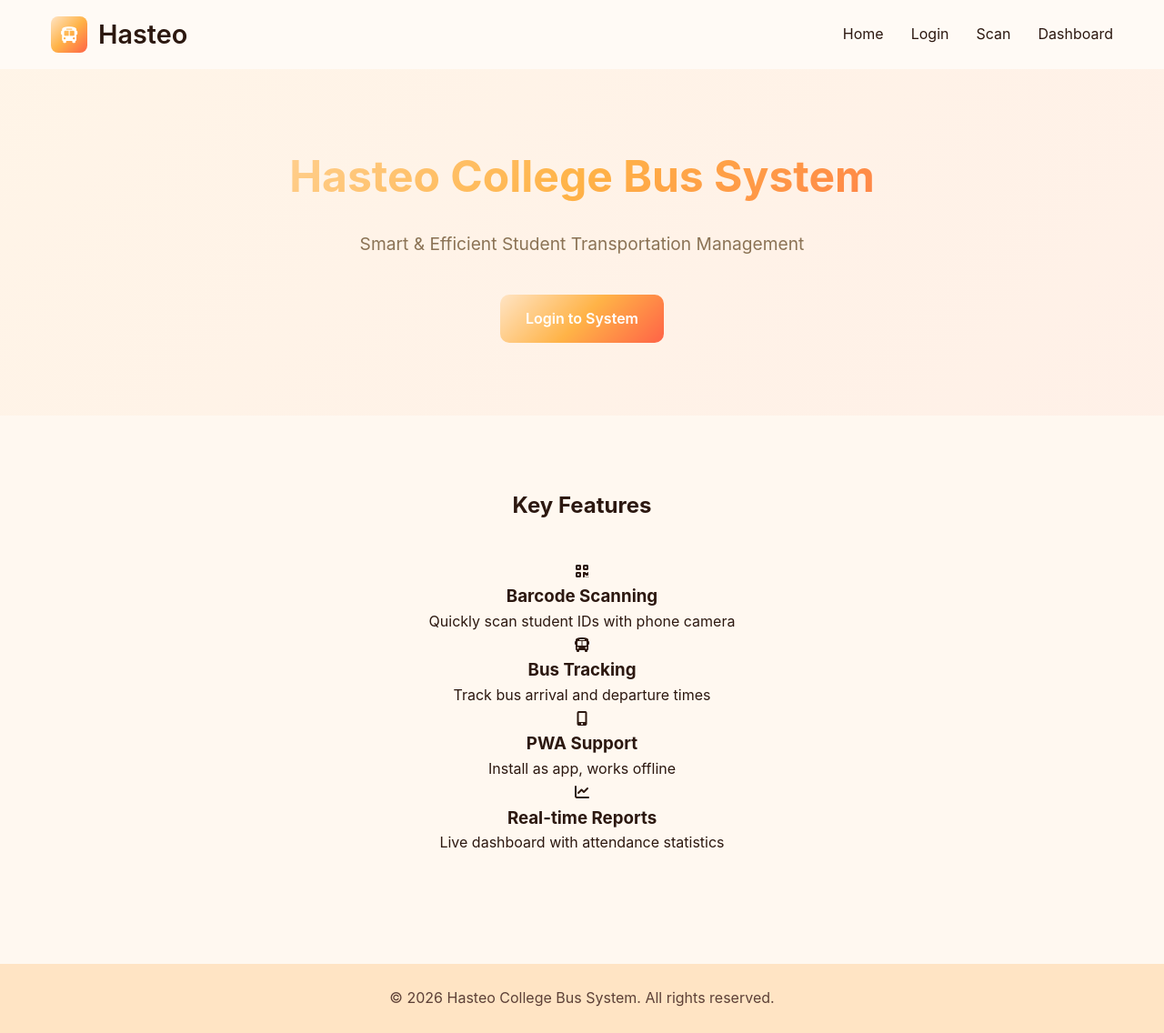
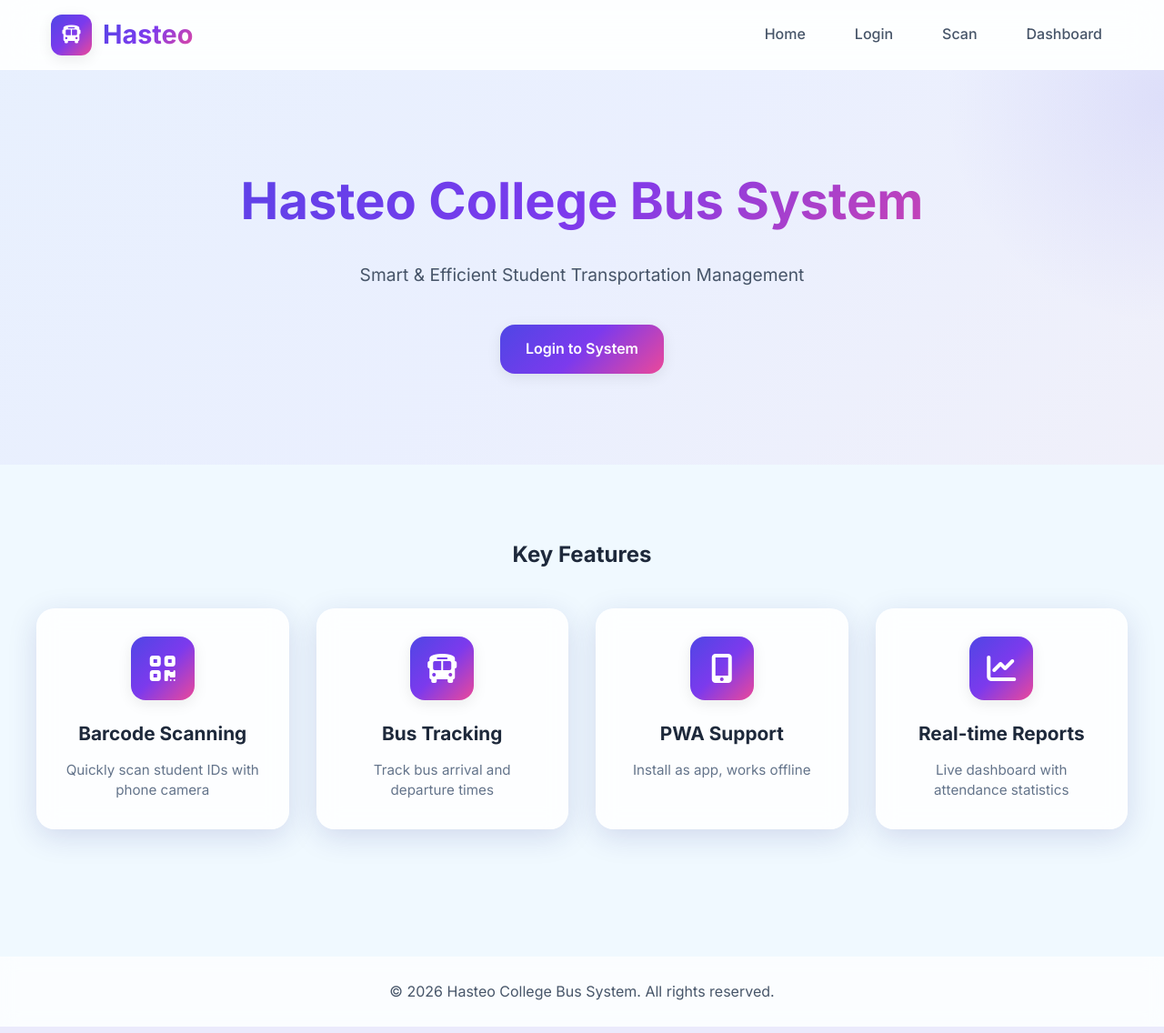
Before and after one commit to Connect-Enjoy/Hasteo, a Flask app: page / in a window 1280 px wide. Shown: the whole page at 91% size. Run offline with Flask 3, Linux system fonts and the light colour scheme.

Commit message:
Update style.css

```diff
--- a/static/css/style.css
+++ b/static/css/style.css
@@ -1,42 +1,45 @@
 :root {
-    /* Fox-inspired Gradient Colors */
-    --fox-gradient: linear-gradient(135deg, #FFE4C4 0%, #FFB347 50%, #FF6347 100%);
-    --fox-gradient-light: linear-gradient(135deg, #FFF8F0 0%, #FFE4C4 100%);
-    --fox-gradient-dark: linear-gradient(135deg, #FFB347 0%, #FF6347 100%);
+    /* Hasteo Color Palette - Modern & Professional */
+    --primary-gradient: linear-gradient(135deg, #4F46E5 0%, #7C3AED 50%, #EC4899 100%);
+    --primary-light: #6366F1;
+    --primary-medium: #4F46E5;
+    --primary-dark: #4338CA;
 
-    /* Color Palette */
-    --cream-bg: #FFF8F0;
-    --cream-light: #FFFAF5;
-    --cream-dark: #FFE4C4;
-    --orange-light: #FFB347;
-    --orange-medium: #FF8C42;
-    --orange-dark: #FF6347;
-    --reddish: #D93E30;
+    /* Glassmorphism Colors */
+    --glass-bg: rgba(255, 255, 255, 0.85);
+    --glass-border: rgba(255, 255, 255, 0.2);
+    --glass-shadow: 0 8px 32px rgba(31, 38, 135, 0.15);
+    --glass-blur: blur(12px);
+
+    /* Background Colors */
+    --bg-primary: #f0f9ff;
+    --bg-secondary: #f8fafc;
+    --bg-card: #ffffff;
 
     /* Text Colors */
-    --text-dark: #2C1810;
-    --text-medium: #5D4037;
-    --text-light: #8B7355;
-    --text-white: #FFFFFF;
+    --text-dark: #1e293b;
+    --text-medium: #475569;
+    --text-light: #64748b;
+    --text-white: #ffffff;
 
     /* UI Colors */
-    --success: #2E7D32;
-    --warning: #F57C00;
-    --danger: #C62828;
-    --info: #0277BD;
+    --success: #10b981;
+    --warning: #f59e0b;
+    --danger: #ef4444;
+    --info: #3b82f6;
 
     /* Shadows & Borders */
-    --shadow-sm: 0 2px 8px rgba(44, 24, 16, 0.08);
-    --shadow-md: 0 4px 16px rgba(44, 24, 16, 0.12);
-    --shadow-lg: 0 8px 30px rgba(44, 24, 16, 0.15);
-    --border-light: 1px solid rgba(139, 115, 85, 0.2);
-    --border-medium: 1px solid rgba(139, 115, 85, 0.3);
+    --shadow-sm: 0 2px 8px rgba(0, 0, 0, 0.05);
+    --shadow-md: 0 4px 16px rgba(0, 0, 0, 0.08);
+    --shadow-lg: 0 8px 32px rgba(0, 0, 0, 0.12);
+    --border-light: 1px solid rgba(203, 213, 225, 0.3);
+    --border-medium: 1px solid rgba(203, 213, 225, 0.5);
 
     /* Border Radius */
     --radius-sm: 8px;
     --radius-md: 12px;
     --radius-lg: 16px;
-    --radius-xl: 24px;
+    --radius-xl: 20px;
     --radius-full: 9999px;
 
     /* Spacing */
@@ -45,6 +48,7 @@
     --space-md: 16px;
     --space-lg: 24px;
     --space-xl: 32px;
+    --space-2xl: 48px;
 }
 
 /* Reset & Base Styles */
@@ -55,11 +59,12 @@
 }
 
 body {
-    font-family: -apple-system, BlinkMacSystemFont, 'Segoe UI', Roboto, Oxygen, Ubuntu, sans-serif;
-    background-color: var(--cream-bg);
+    font-family: 'Inter', -apple-system, BlinkMacSystemFont, 'Segoe UI', Roboto, Oxygen, Ubuntu, sans-serif;
+    background: var(--bg-primary);
     color: var(--text-dark);
     line-height: 1.6;
     min-height: 100vh;
+    overflow-x: hidden;
 }
 
 .container {
@@ -69,11 +74,36 @@ body {
     padding: 0 var(--space-md);
 }
 
+/* Glassmorphism Utility Classes */
+.glass-card {
+    background: var(--glass-bg);
+    backdrop-filter: var(--glass-blur);
+    -webkit-backdrop-filter: var(--glass-blur);
+    border: 1px solid var(--glass-border);
+    box-shadow: var(--glass-shadow);
+    border-radius: var(--radius-xl);
+}
+
+.glass-header {
+    background: rgba(255, 255, 255, 0.8);
+    backdrop-filter: blur(20px);
+    -webkit-backdrop-filter: blur(20px);
+    border-bottom: 1px solid rgba(255, 255, 255, 0.3);
+}
+
+.glass-footer {
+    background: rgba(255, 255, 255, 0.7);
+    backdrop-filter: blur(10px);
+    -webkit-backdrop-filter: blur(10px);
+    border-top: 1px solid rgba(255, 255, 255, 0.3);
+}
+
 /* Header */
 header {
-    background: var(--cream-light);
-    backdrop-filter: blur(10px);
-    border-bottom: 1px solid var(--border-light);
+    background: var(--glass-bg);
+    backdrop-filter: blur(20px);
+    -webkit-backdrop-filter: blur(20px);
+    border-bottom: 1px solid rgba(255, 255, 255, 0.3);
     position: sticky;
     top: 0;
     z-index: 100;
@@ -93,22 +123,25 @@ header {
 }
 
 .logo-img {
-    width: 40px;
-    height: 40px;
-    background: var(--fox-gradient);
-    border-radius: 8px;
+    width: 45px;
+    height: 45px;
+    background: var(--primary-gradient);
+    border-radius: var(--radius-md);
     display: flex;
     align-items: center;
     justify-content: center;
     color: white;
-    font-weight: bold;
-    font-size: 18px;
+    font-size: 20px;
+    box-shadow: var(--shadow-md);
 }
 
 .logo-text {
     font-size: 1.8rem;
-    font-weight: 600;
-    color: var(--text-dark);
+    font-weight: 700;
+    background: var(--primary-gradient);
+    -webkit-background-clip: text;
+    background-clip: text;
+    color: transparent;
 }
 
 .nav-center {
@@ -118,15 +151,18 @@ header {
 
 .nav-center a {
     text-decoration: none;
-    color: var(--text-dark);
-    font-weight: 400;
+    color: var(--text-medium);
+    font-weight: 500;
     font-size: 1rem;
     position: relative;
-    transition: color 0.3s;
+    transition: all 0.3s ease;
+    padding: 8px 12px;
+    border-radius: var(--radius-md);
 }
 
 .nav-center a:hover {
-    color: var(--orange-medium);
+    color: var(--primary-medium);
+    background: rgba(79, 70, 229, 0.1);
 }
 
 .nav-center a::after {
@@ -134,144 +170,165 @@ header {
     position: absolute;
     width: 0;
     height: 2px;
-    bottom: -4px;
-    left: 0;
-    background-color: var(--orange-medium);
+    bottom: -2px;
+    left: 50%;
+    transform: translateX(-50%);
+    background-color: var(--primary-medium);
     transition: width 0.3s;
 }
 
 .nav-center a:hover::after {
-    width: 100%;
+    width: 80%;
 }
 
-/* Flash Messages */
-.flash-messages {
-    position: fixed;
-    top: 100px;
-    right: 20px;
-    z-index: 1000;
+.install-btn {
+    background: var(--primary-gradient);
+    border: none;
+    padding: 10px 20px;
+    border-radius: var(--radius-md);
+    color: white;
+    font-weight: 500;
+    cursor: pointer;
+    transition: all 0.3s ease;
+    box-shadow: var(--shadow-sm);
 }
 
-.flash-message {
-    padding: 15px 20px;
-    margin-bottom: 10px;
-    border-radius: 8px;
-    color: white;
-    box-shadow: var(--shadow-lg);
-    animation: slideIn 0.3s ease;
-}
-
-@keyframes slideIn {
-    from {
-        transform: translateX(100%);
-        opacity: 0;
-    }
-    to {
-        transform: translateX(0);
-        opacity: 1;
-    }
-}
-
-.flash-message.success {
-    background: var(--success);
-}
-
-.flash-message.error {
-    background: var(--danger);
-}
-
-.flash-message.info {
-    background: var(--info);
+.install-btn:hover {
+    transform: translateY(-2px);
+    box-shadow: var(--shadow-md);
 }
 
 /* Hero Section */
 .hero {
-    padding: 80px 0;
-    background: linear-gradient(135deg, rgba(255, 179, 71, 0.05) 0%, rgba(255, 99, 71, 0.05) 100%);
+    padding: 100px 0;
     text-align: center;
+    background: linear-gradient(135deg, rgba(79, 70, 229, 0.05) 0%, rgba(124, 58, 237, 0.05) 50%, rgba(236, 72, 153, 0.05) 100%);
+    position: relative;
+    overflow: hidden;
+}
+
+.hero::before {
+    content: '';
+    position: absolute;
+    top: -50%;
+    right: -20%;
+    width: 500px;
+    height: 500px;
+    background: radial-gradient(circle, rgba(79, 70, 229, 0.1) 0%, transparent 70%);
+    border-radius: 50%;
+    z-index: 0;
 }
 
 .hero h1 {
-    font-size: 3rem;
+    font-size: 3.5rem;
     color: var(--text-dark);
     margin-bottom: 20px;
-    background: var(--fox-gradient);
+    position: relative;
+    z-index: 1;
+    background: var(--primary-gradient);
     -webkit-background-clip: text;
     background-clip: text;
     color: transparent;
 }
 
 .hero p {
-    color: var(--text-light);
+    color: var(--text-medium);
     font-size: 1.2rem;
     max-width: 700px;
     margin: 0 auto 40px;
+    position: relative;
+    z-index: 1;
 }
 
-/* Login Page */
-.login-container {
-    min-height: 80vh;
+.hero-btn {
+    background: var(--primary-gradient);
+    color: white;
+    border: none;
+    padding: 16px 32px;
+    border-radius: var(--radius-lg);
+    font-size: 1.1rem;
+    font-weight: 600;
+    cursor: pointer;
+    transition: all 0.3s ease;
+    text-decoration: none;
+    display: inline-block;
+    box-shadow: var(--shadow-md);
+    position: relative;
+    z-index: 1;
+}
+
+.hero-btn:hover {
+    transform: translateY(-3px);
+    box-shadow: var(--shadow-lg);
+}
+
+/* Features Section */
+.features-grid {
+    display: grid;
+    grid-template-columns: repeat(auto-fit, minmax(250px, 1fr));
+    gap: 30px;
+    margin-top: 40px;
+}
+
+.feature-card {
+    padding: 30px;
+    text-align: center;
+    transition: all 0.3s ease;
+}
+
+.feature-card:hover {
+    transform: translateY(-10px);
+    box-shadow: 0 20px 40px rgba(31, 38, 135, 0.2);
+}
+
+.feature-icon {
+    width: 70px;
+    height: 70px;
+    margin: 0 auto 20px;
+    background: var(--primary-gradient);
+    border-radius: var(--radius-lg);
     display: flex;
     align-items: center;
     justify-content: center;
-    padding: var(--space-xl) 0;
+    font-size: 2rem;
+    color: white;
+    box-shadow: var(--shadow-md);
 }
 
-.login-form {
-    width: 100%;
-    max-width: 400px;
-    background: var(--cream-light);
-    padding: var(--space-xl);
-    border-radius: var(--radius-xl);
-    box-shadow: var(--shadow-lg);
-    border: var(--border-light);
+.feature-card h3 {
+    color: var(--text-dark);
+    margin-bottom: 12px;
+    font-size: 1.3rem;
 }
 
-.login-form h2 {
-    text-align: center;
-    margin-bottom: 30px;
-    color: var(--orange-medium);
+.feature-card p {
+    color: var(--text-light);
+    font-size: 0.95rem;
+    line-height: 1.5;
 }
 
-.form-group {
-    margin-bottom: 25px;
+/* Footer */
+footer {
+    padding: 25px;
+    color: var(--text-medium);
+    text-align: center;
+    margin-top: 60px;
 }
 
-.form-group label {
-    display: block;
-    margin-bottom: 8px;
-    color: var(--text-dark);
-    font-weight: 500;
-}
-
-.form-group input,
-.form-group select {
-    width: 100%;
-    padding: 12px 16px;
-    border: 2px solid var(--cream-dark);
-    border-radius: 10px;
-    font-size: 16px;
-    transition: border-color 0.3s;
-}
-
-.form-group input:focus,
-.form-group select:focus {
-    outline: none;
-    border-color: var(--orange-medium);
-}
-
+/* Buttons */
 .btn {
-    background: var(--fox-gradient);
+    background: var(--primary-gradient);
     color: white;
     border: none;
     padding: 14px 28px;
-    border-radius: 10px;
-    font-size: 16px;
+    border-radius: var(--radius-lg);
+    font-size: 1rem;
     font-weight: 600;
     cursor: pointer;
-    transition: all 0.3s;
+    transition: all 0.3s ease;
     text-decoration: none;
     display: inline-block;
+    box-shadow: var(--shadow-md);
 }
 
 .btn:hover {
@@ -279,249 +336,7 @@ header {
     box-shadow: var(--shadow-lg);
 }
 
-.btn-primary {
-    background: var(--fox-gradient);
-}
-
-.btn-secondary {
-    background: var(--cream-dark);
-    color: var(--text-dark);
-}
-
-/* Dashboard Styles */
-.dashboard {
-    padding: 40px 0;
-}
-
-.dashboard-header {
-    margin-bottom: 40px;
-}
-
-.dashboard-header h1 {
-    color: var(--text-dark);
-    margin-bottom: 10px;
-}
-
-.dashboard-header p {
-    color: var(--text-light);
-}
-
-.stats-grid {
-    display: grid;
-    grid-template-columns: repeat(auto-fit, minmax(200px, 1fr));
-    gap: 20px;
-    margin-bottom: 40px;
-}
-
-.stat-card {
-    background: var(--cream-light);
-    padding: 25px;
-    border-radius: var(--radius-lg);
-    box-shadow: var(--shadow-md);
-    text-align: center;
-    transition: transform 0.3s;
-}
-
-.stat-card:hover {
-    transform: translateY(-5px);
-}
-
-.stat-number {
-    font-size: 2.5rem;
-    font-weight: 700;
-    background: var(--fox-gradient);
-    -webkit-background-clip: text;
-    background-clip: text;
-    color: transparent;
-    margin-bottom: 10px;
-}
-
-.stat-label {
-    color: var(--text-light);
-    font-size: 1rem;
-}
-
-/* Scanner Styles */
-.scanner-container {
-    padding: 40px 0;
-}
-
-.scanner-controls {
-    display: flex;
-    gap: 20px;
-    margin-bottom: 30px;
-    flex-wrap: wrap;
-}
-
-.scanner-video-container {
-    position: relative;
-    width: 100%;
-    height: 400px;
-    overflow: hidden;
-    border-radius: var(--radius-xl);
-    background: #000;
-    margin-bottom: 30px;
-}
-
-.scanner-video {
-    width: 100%;
-    height: 100%;
-    object-fit: cover;
-}
-
-.scanner-overlay {
-    position: absolute;
-    top: 0;
-    left: 0;
-    width: 100%;
-    height: 100%;
-    display: flex;
-    align-items: center;
-    justify-content: center;
-}
-
-.scan-frame {
-    width: 250px;
-    height: 150px;
-    border: 2px solid var(--orange-medium);
-    border-radius: 10px;
-    position: relative;
-}
-
-.scan-frame::before,
-.scan-frame::after {
-    content: '';
-    position: absolute;
-    width: 30px;
-    height: 30px;
-    border: 3px solid var(--orange-medium);
-}
-
-.scan-frame::before {
-    top: -3px;
-    left: -3px;
-    border-right: none;
-    border-bottom: none;
-}
-
-.scan-frame::after {
-    bottom: -3px;
-    right: -3px;
-    border-left: none;
-    border-top: none;
-}
-
-/* Batch Counter */
-.batch-counter {
-    background: linear-gradient(135deg, #2E7D32, #4CAF50);
-    color: white;
-    padding: 15px 20px;
-    border-radius: var(--radius-lg);
-    margin-bottom: 20px;
-    display: flex;
-    justify-content: space-between;
-    align-items: center;
-    animation: slideDown 0.3s ease;
-}
-
-@keyframes slideDown {
-    from {
-        opacity: 0;
-        transform: translateY(-20px);
-    }
-    to {
-        opacity: 1;
-        transform: translateY(0);
-    }
-}
-
-.batch-info {
-    display: flex;
-    align-items: center;
-    gap: 10px;
-}
-
-.batch-count {
-    background: white;
-    color: #2E7D32;
-    width: 30px;
-    height: 30px;
-    border-radius: 50%;
-    display: flex;
-    align-items: center;
-    justify-content: center;
-    font-weight: bold;
-}
-
-/* Table Styles */
-.table-container {
-    background: var(--cream-light);
-    border-radius: var(--radius-lg);
-    padding: 30px;
-    box-shadow: var(--shadow-md);
-    margin-bottom: 30px;
-    overflow-x: auto;
-}
-
-.table-container h3 {
-    margin-bottom: 20px;
-    color: var(--text-dark);
-}
-
-table {
-    width: 100%;
-    border-collapse: collapse;
-    min-width: 800px;
-}
-
-thead {
-    background: var(--fox-gradient);
-}
-
-th {
-    padding: 15px;
-    text-align: left;
-    color: white;
-    font-weight: 600;
-}
-
-td {
-    padding: 15px;
-    border-bottom: 1px solid var(--cream-dark);
-}
-
-tr:hover {
-    background-color: var(--cream-dark);
-}
-
-/* Status Badges */
-.status-badge {
-    padding: 6px 12px;
-    border-radius: 20px;
-    font-size: 0.8rem;
-    font-weight: 500;
-}
-
-.status-paid {
-    background: rgba(46, 125, 50, 0.1);
-    color: var(--success);
-}
-
-.status-due {
-    background: rgba(198, 40, 40, 0.1);
-    color: var(--danger);
-}
-
-/* Footer */
-footer {
-    text-align: center;
-    padding: 25px;
-    background: var(--cream-dark);
-    color: var(--text-medium);
-    margin-top: 40px;
-}
-
-/* Responsive */
+/* Responsive Design */
 @media (max-width: 768px) {
     .header-container {
         flex-direction: column;
@@ -532,22 +347,20 @@ footer {
         flex-wrap: wrap;
         justify-content: center;
         gap: 15px;
+        margin: 10px 0;
     }
 
     .hero h1 {
         font-size: 2.5rem;
     }
 
-    .scanner-video-container {
-        height: 300px;
+    .features-grid {
+        grid-template-columns: 1fr;
+        gap: 20px;
     }
 
-    .stats-grid {
-        grid-template-columns: 1fr;
-    }
-
-    .scanner-controls {
-        flex-direction: column;
+    .hero {
+        padding: 60px 0;
     }
 }
 
@@ -556,63 +369,37 @@ footer {
         font-size: 2rem;
     }
 
-    .login-form {
-        padding: var(--space-lg);
+    .hero p {
+        font-size: 1rem;
     }
 
-    .batch-counter {
-        flex-direction: column;
-        gap: 10px;
-        text-align: center;
+    .feature-card {
+        padding: 20px;
+    }
+
+    .nav-center a {
+        padding: 6px 10px;
+        font-size: 0.9rem;
     }
 }
 
-/* Splash Screen */
-.splash-screen {
-    position: fixed;
-    top: 0;
-    left: 0;
-    width: 100%;
-    height: 100%;
-    background: var(--fox-gradient);
-    display: flex;
-    flex-direction: column;
-    align-items: center;
-    justify-content: center;
-    z-index: 9999;
-    animation: fadeOut 0.5s ease 2s forwards;
-}
-
-@keyframes fadeOut {
+/* Animation for cards */
+@keyframes fadeInUp {
+    from {
+        opacity: 0;
+        transform: translateY(20px);
+    }
     to {
-        opacity: 0;
-        visibility: hidden;
+        opacity: 1;
+        transform: translateY(0);
     }
 }
 
-.splash-logo {
-    width: 120px;
-    height: 120px;
-    border-radius: var(--radius-xl);
-    background: white;
-    display: flex;
-    align-items: center;
-    justify-content: center;
-    margin-bottom: 30px;
-    animation: pulse 2s infinite;
+.feature-card {
+    animation: fadeInUp 0.5s ease forwards;
 }
 
-@keyframes pulse {
-    0%, 100% {
-        transform: scale(1);
-    }
-    50% {
-        transform: scale(1.05);
-    }
-}
-
-.splash-text {
-    color: white;
-    font-size: 2rem;
-    font-weight: 600;
-}
+.feature-card:nth-child(1) { animation-delay: 0.1s; }
+.feature-card:nth-child(2) { animation-delay: 0.2s; }
+.feature-card:nth-child(3) { animation-delay: 0.3s; }
+.feature-card:nth-child(4) { animation-delay: 0.4s; }
```
